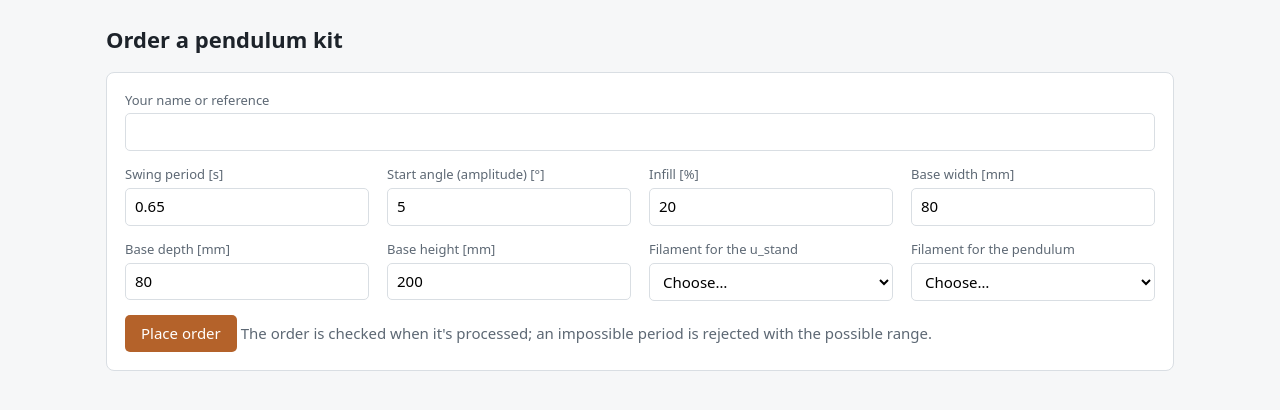
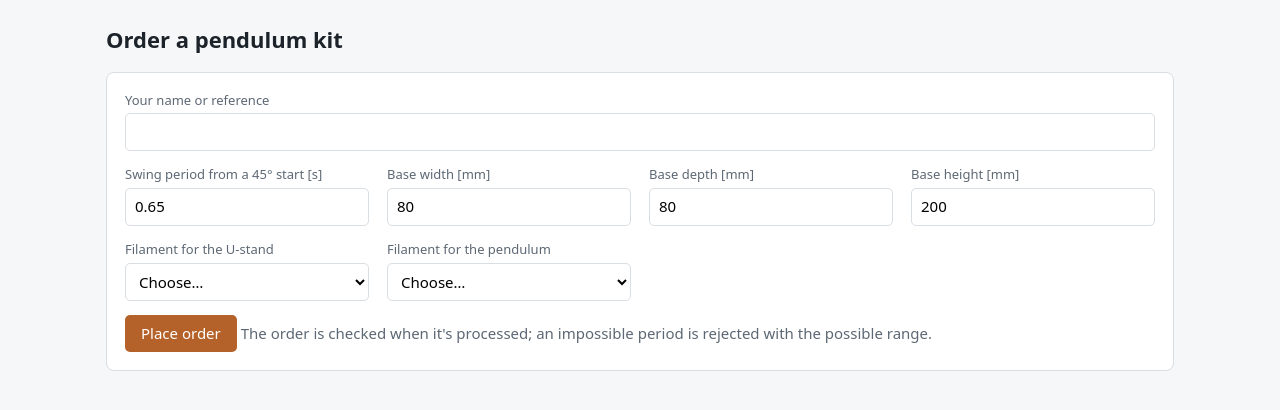
Before and after one commit to thomastte/pendulum-factory-python, a Flask app: page / in a window 1280 px wide. Shown: the part 49-459 px from the top of the page. Run offline with Flask 3, Linux system fonts and the light colour scheme; data that the repository does not hold is empty.

Commit message:
Adapt the order page to design decisions 18–20 (no amplitude or infill, two filaments)

```diff
--- a/pendulum/app.py
+++ b/pendulum/app.py
@@ -1,4 +1,5 @@
-# AI-assisted (Claude, 2026-11-17): written by Claude (Flask order page and operator page, plan §6).
+# AI-assisted (Claude, 2026-11-17): written by Claude (Flask order page and operator page, plan §6);
+# updated by Claude for design-decisions.md 18–20 (no amplitude or infill in the order, two printed pieces).
 # Verified: tests/test_app.py; Øivind ran it against Spoolman 0.27.0 and read it through before committing.
 """The web pages (plan §6). Start from the python/ folder with Spoolman running:
 
@@ -76,11 +77,9 @@ def order_from_form(form, orders_dir):
         id=new_order_id(orders_dir),
         customer_ref=form.get("customer_ref", "").strip(),
         target_period_s=_number(form.get("target_period_s")),
-        amplitude_deg=_number(form.get("amplitude_deg")),
         base_width_mm=_number(form.get("base_width_mm")),
         base_depth_mm=_number(form.get("base_depth_mm")),
         base_height_mm=_number(form.get("base_height_mm")),
-        infill=_number(form.get("infill_percent"), scale=0.01),
         filament_per_part={part: _filament_id(form.get(f"filament_{part}", "")) for part in PARTS},
     )
 
--- a/pendulum/templates/order.html
+++ b/pendulum/templates/order.html
@@ -1,4 +1,5 @@
-{# AI-assisted (Claude, 2026-11-17): order page written by Claude. Verified: tests/test_app.py, checked in the browser. #}
+{# AI-assisted (Claude, 2026-11-17): order page written by Claude; amplitude and infill fields removed and the
+   filament labels changed for design-decisions.md 18–20. Verified: tests/test_app.py, checked in the browser. #}
 {% extends "base.html" %}
 {% block title %}Order a pendulum kit{% endblock %}
 {% block content %}
@@ -18,16 +19,8 @@
       <input id="customer_ref" name="customer_ref" value="{{ form.get('customer_ref', '') }}" required>
     </div>
     <div>
-      <label for="target_period_s">Swing period [s]</label>
+      <label for="target_period_s">Swing period from a 45° start [s]</label>
       <input id="target_period_s" name="target_period_s" inputmode="decimal" value="{{ form.get('target_period_s', '0.65') }}">
-    </div>
-    <div>
-      <label for="amplitude_deg">Start angle (amplitude) [°]</label>
-      <input id="amplitude_deg" name="amplitude_deg" inputmode="decimal" value="{{ form.get('amplitude_deg', '5') }}">
-    </div>
-    <div>
-      <label for="infill_percent">Infill [%]</label>
-      <input id="infill_percent" name="infill_percent" inputmode="decimal" value="{{ form.get('infill_percent', '20') }}">
     </div>
     <div>
       <label for="base_width_mm">Base width [mm]</label>
@@ -44,7 +37,7 @@
 
     {% for part in parts %}
       <div>
-        <label for="filament_{{ part }}">Filament for the {{ part }}</label>
+        <label for="filament_{{ part }}">Filament for the {{ 'U-stand' if part == 'u_stand' else part }}</label>
         <select id="filament_{{ part }}" name="filament_{{ part }}" {{ 'disabled' if offline }}>
           <option value="">Choose…</option>
           {% for f in filaments %}
```
Also changed, not shown: tests/test_app.py (+4 -5 lines).
